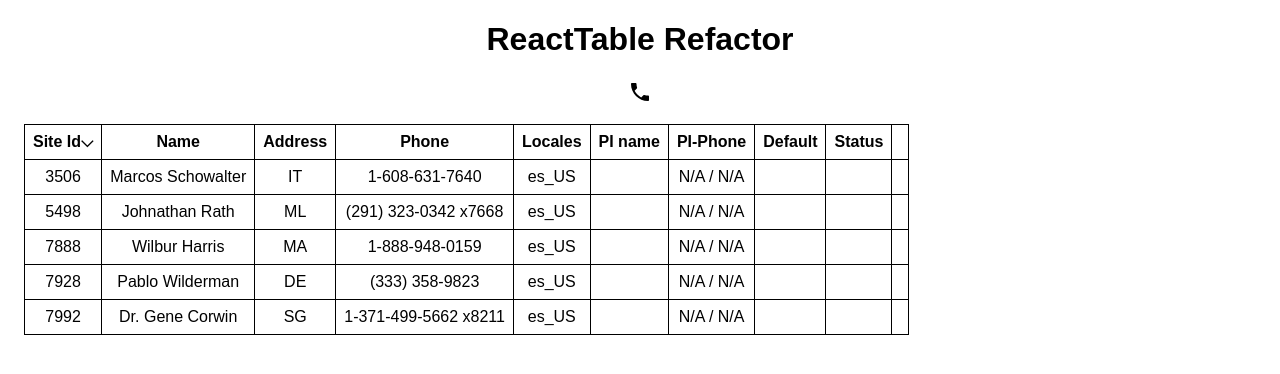
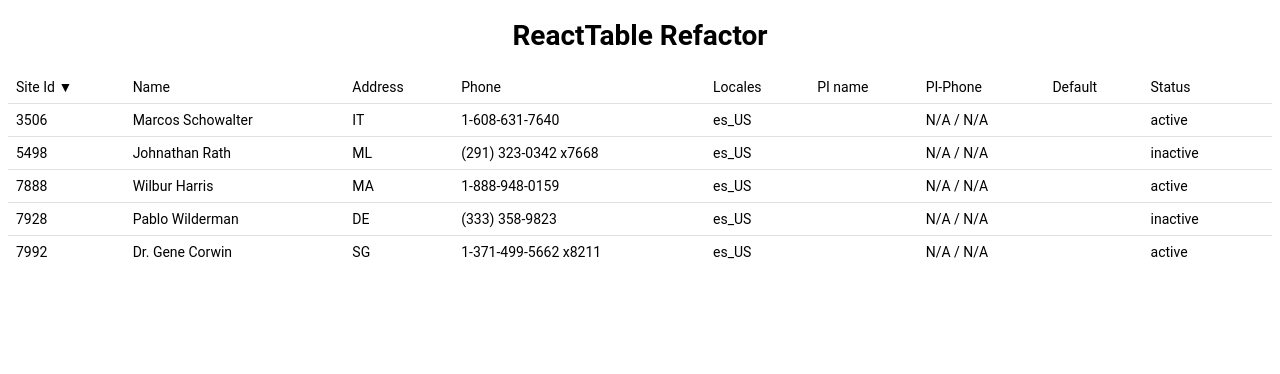
Before and after one commit to matiasurbano/react-table-refactor, a React (Create React App) app: page / in a window 1280 px wide. Shown: the top 374 px of the page. Built offline with nearby package versions, Linux system fonts and the light colour scheme.

Commit message:
UI Tweaks

```diff
--- a/package.json
+++ b/package.json
@@ -11,6 +11,7 @@
     "@mui/icons-material": "5.8.0",
     "@mui/material": "5.8.0",
     "@mui/system": "5.8.0",
+    "country-code-emoji": "2.3.0",
     "react": "18.0.0",
     "react-dom": "18.0.0",
     "react-scripts": "4.0.0",
--- a/src/components/App/App.js
+++ b/src/components/App/App.js
@@ -65,7 +65,6 @@ export default function App() {
   return (
     <>
       <h1>ReactTable Refactor</h1>
-      <PhoneIcon color="inherit" />
       <Table columns={columns} data={data} />
     </>
   );
--- a/src/components/App/App.styles.js
+++ b/src/components/App/App.styles.js
@@ -1,6 +1,8 @@
 import styled from "@emotion/styled";
 
 export default styled.div`
-  font-family: sans-serif;
+  font-family: "Roboto", "Helvetica", "Arial", sans-serif;
+  font-weight: 400;
+  font-size: 0.875rem;
   text-align: center;
 `;
--- a/src/components/Table/Table.js
+++ b/src/components/Table/Table.js
@@ -1,5 +1,4 @@
 import { useTable, useSortBy } from "react-table";
-
 export default function Table({ columns, data }) {
   const {
     getTableProps,
@@ -23,11 +22,6 @@ export default function Table({ columns, data }) {
     useSortBy
   );
 
-  // const [isLoading, setIsLoading] = useState(false);
-  // if (isLoading) {
-  //   return <div>Loading ...</div>;
-  // }
-
   return (
     <>
       <table {...getTableProps()}>
@@ -35,12 +29,10 @@ export default function Table({ columns, data }) {
           {headerGroups.map((headerGroup) => (
             <tr {...headerGroup.getHeaderGroupProps()}>
               {headerGroup.headers.map((column) => (
-                // Add the sorting props to control sorting. For this example
-                // we can add them into the header props
                 <th {...column.getHeaderProps(column.getSortByToggleProps())}>
                   {column.render("Header")}
                   <span>
-                    {column.isSorted ? (column.isSortedDesc ? "⌃" : "⌵") : ""}
+                    {column.isSorted ? (column.isSortedDesc ? " ▲" : " ▼") : ""}
                   </span>
                 </th>
               ))}
--- a/src/components/Table/Table.style.js
+++ b/src/components/Table/Table.style.js
@@ -1,11 +1,19 @@
 import styled from "@emotion/styled";
 
 export default styled.div`
-  padding: 1rem;
+  /* padding: 1rem; */
+  display: block;
+  max-width: 100%;
 
   table {
+    width: 100%;
     border-spacing: 0;
-    border: 1px solid black;
+
+    thead {
+      th {
+        font-weight: normal;
+      }
+    }
 
     tr {
       :last-child {
@@ -19,8 +27,8 @@ export default styled.div`
     td {
       margin: 0;
       padding: 0.5rem;
-      border-bottom: 1px solid black;
-      border-right: 1px solid black;
+      border-bottom: 1px solid rgba(224, 224, 224, 1);
+      text-align: left;
 
       :last-child {
         border-right: 0;
--- a/src/services/dataService.js
+++ b/src/services/dataService.js
@@ -19,7 +19,7 @@ const newRecord = () => {
     piName: "",
     piPhone: "N/A / N/A",
     default: "",
-    status: statusChance > 0.66
+    status: statusChance > 0.66 ? "active" : "inactive"
   };
 };
 
```
